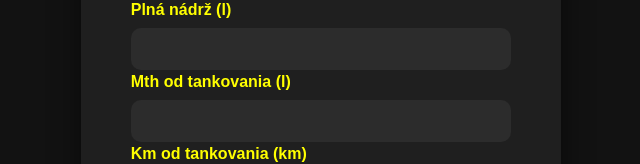
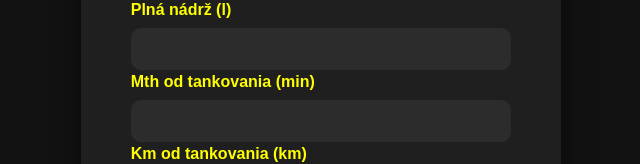
Before and after one commit to knapcikmarek/vyuctovanie, a React (Vite) app: page / in a window 1280 px wide. Shown: the part 738-902 px from the top of the page, without its empty margins (319-959 px from the left). Built offline with nearby package versions, Linux system fonts and the light colour scheme.

Commit message:
zmena v mth na min

```diff
--- a/src/App.jsx
+++ b/src/App.jsx
@@ -169,7 +169,7 @@ export default function App() {
 
       <div className="field">
 
-       <label>Mth od tankovania (l)</label>
+       <label>Mth od tankovania (min)</label>
 
       <input
 
```
